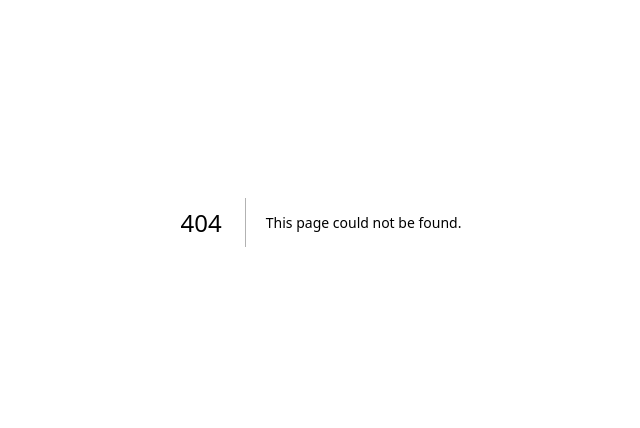
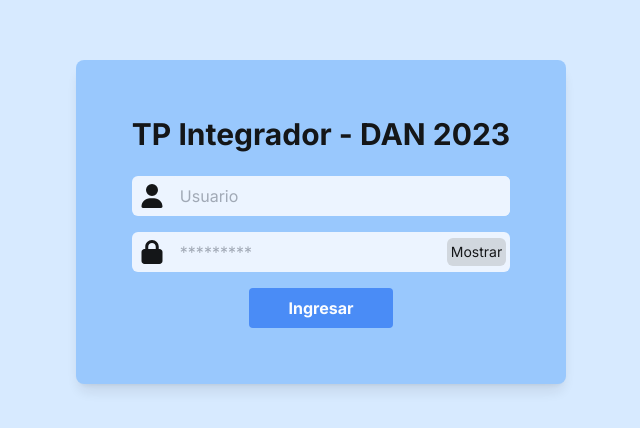
Before and after one commit to TPs-DAN2023/dan-appui, a Next.js app: page /login in a window 1280 px wide. Before the commit this address had no page. Shown: the part 178-606 px from the top of the page, without its empty margins (319-959 px from the left). Built offline with nearby package versions, Linux system fonts and the light colour scheme.

Commit message:
Create new login page and url path

```diff
--- /dev/null
+++ b/app/login/page.tsx
@@ -0,0 +1,100 @@
+"use client";
+
+import { ConfirmButton } from "@/components";
+import { useState } from "react";
+import { authAPI } from "@/services";
+import { useRouter } from "next/navigation";
+import { ROUTES } from "@/constants";
+import { useUser } from "@/hooks";
+import { FontAwesomeIcon } from "@fortawesome/react-fontawesome";
+import { faLock, faUser } from "@fortawesome/free-solid-svg-icons";
+
+export default function Login() {
+  const { setUserLoggedIn } = useUser();
+  const [error, setError] = useState("");
+  const [isLoggingIn, setIsLoggingIn] = useState(false);
+  const [password, setPassword] = useState("");
+  const [showPassword, setShowPassword] = useState(false);
+  const [user, setUser] = useState("");
+
+  const router = useRouter();
+
+  const handleLogin = async (event: any) => {
+    // Use preventDefault to stop the page from refreshing when the form is submitted
+    event.preventDefault();
+    setIsLoggingIn(true);
+    try {
+      const result = await authAPI.login(user, password);
+
+      // Store the session in localStorage
+      localStorage.setItem("session", JSON.stringify(result));
+
+      setUserLoggedIn(true);
+      await router.push(ROUTES.HOME);
+    } catch (error) {
+      if (error instanceof Error) {
+        setError("Error al loguearse:" + error.message);
+      }
+      setError(
+        "Un error desconocido ha ocurrido al intentar loguearse. Por favor, intente nuevamente."
+      );
+    } finally {
+      setIsLoggingIn(false);
+    }
+  };
+
+  return (
+    <main className="relative h-screen flex-col flex items-center justify-center">
+      <main className="flex items-center justify-center">
+        <section className="flex flex-col p-14 rounded-lg mx-4 bg-blue-300 shadow-lg opacity-90">
+          <header className="mb-6 text-3xl font-bold">
+            TP Integrador - DAN 2023
+          </header>
+          <form onSubmit={handleLogin}>
+            <div className="flex items-center mb-4 rounded-md bg-blue-50">
+              <FontAwesomeIcon icon={faUser} className="mx-2 w-6 h-6" />
+              <input
+                className="p-2 rounded-md flex-grow bg-blue-50"
+                id="user"
+                onChange={(e) => setUser(e.target.value)}
+                placeholder="Usuario"
+                type="text"
+                value={user}
+                required
+              />
+            </div>
+            <div className="flex items-center mb-4 rounded-md bg-blue-50">
+              <FontAwesomeIcon icon={faLock} className="mx-2 w-6 h-6" />
+              <input
+                className="p-2 rounded-md flex-grow bg-blue-50"
+                id="password"
+                onChange={(e) => setPassword(e.target.value)}
+                placeholder="*********"
+                type={showPassword ? "text" : "password"}
+                value={password}
+                required
+              />
+              <button
+                className="p-1 rounded-md bg-gray-300 mr-1 ml-1 hover:bg-gray-400 transition duration-200 ease-in-out text-sm"
+                onClick={() => setShowPassword(!showPassword)}
+                type="button"
+              >
+                {showPassword ? "Ocultar" : "Mostrar"}
+              </button>
+            </div>
+            <div className="flex flex-col items-center justify-center">
+              <ConfirmButton
+                type="submit"
+                className="pl-10 pr-10"
+                disabled={isLoggingIn}
+              >
+                {isLoggingIn ? "Ingresando..." : "Ingresar"}
+              </ConfirmButton>
+              <span className="text-red-500 ml-4">{error}</span>
+            </div>
+          </form>
+        </section>
+      </main>
+    </main>
+  );
+}
```
